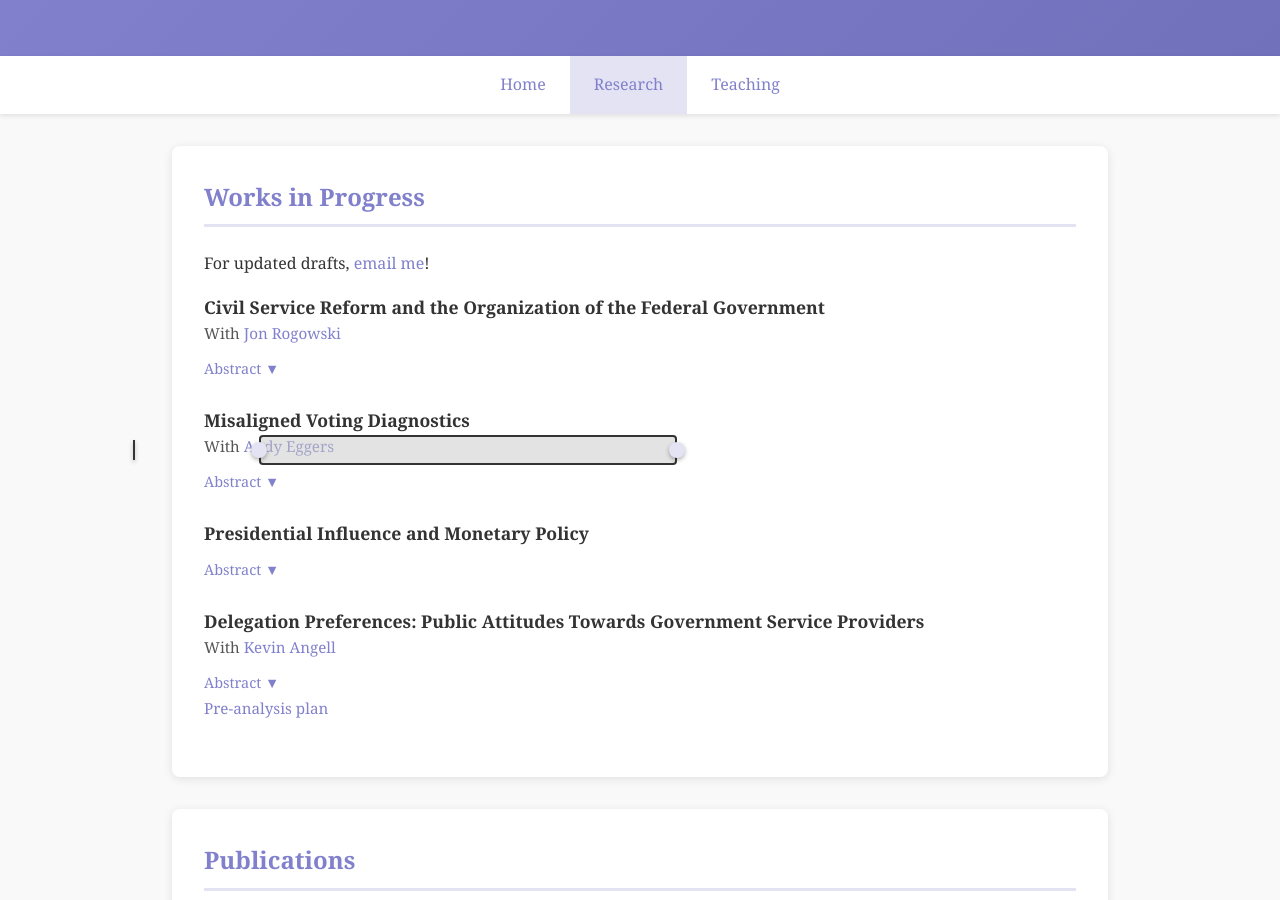
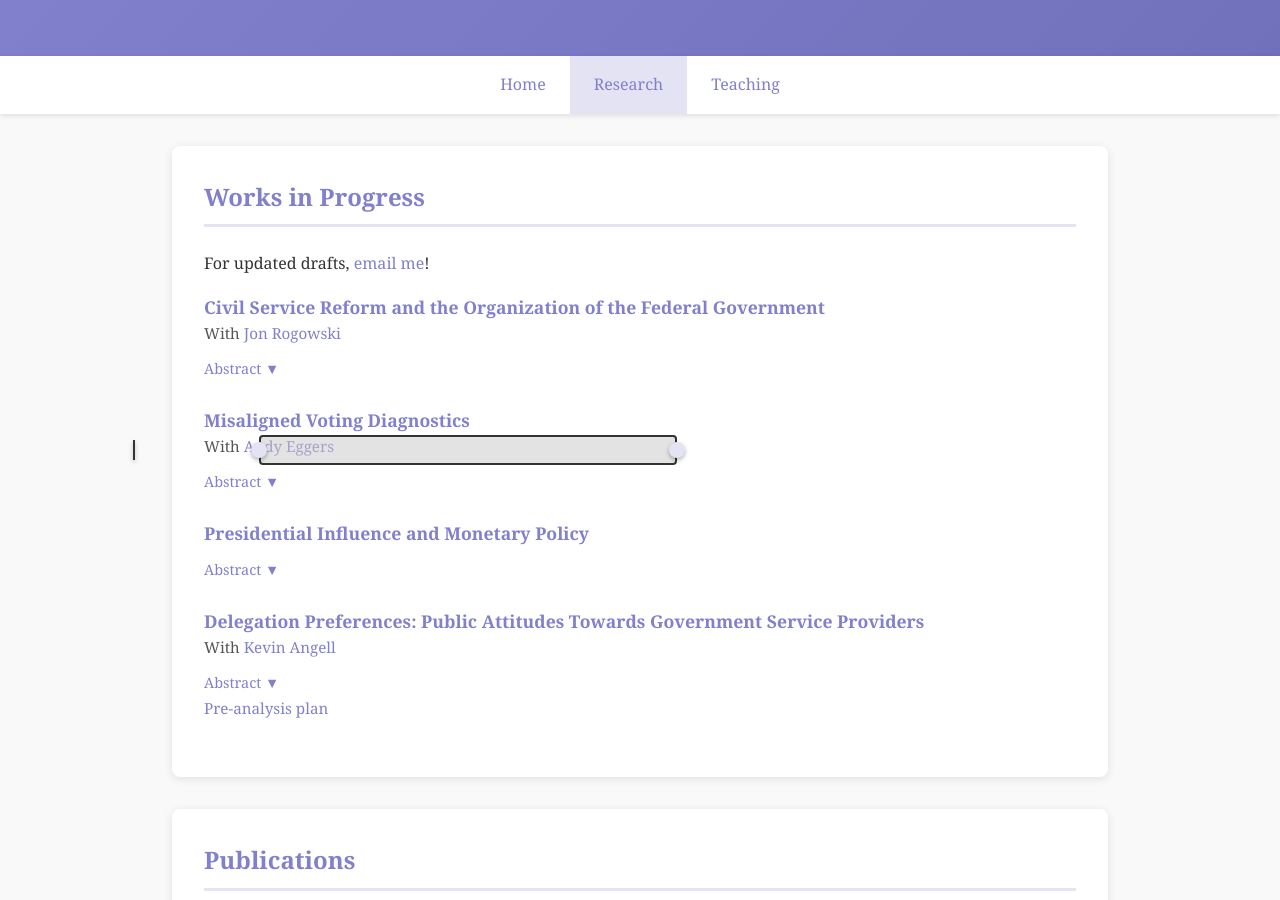
Before and after one commit to L-Cain/L-Cain.github.io, a Jekyll site: the page built from research.md, in a window 1280 px wide and 900 px high. Built offline with Jekyll 4.4.1, drawn with Linux system fonts in a browser that asks for light colours; our own code applies the rules of GitHub Pages for plain Markdown files.

Commit message:
Update research.md

```diff
--- a/research.md
+++ b/research.md
@@ -2,7 +2,7 @@
   <h2 style = "font-size: 1.5rem;">Works in Progress</h2>
   <p>For updated drafts, <a href="mailto:lhcain@uchicago.edu">email me</a>!</p>
   <div style="margin-bottom: 1.5rem;">
-    <a target="_blank" class="paper-title" style="font-size: 1.1rem; font-weight: 600; ; text-decoration: none;">Civil Service Reform and the Organization of the Federal
+    <a target="_blank" style="font-size: 1.1rem; font-weight: 600; ; text-decoration: none;">Civil Service Reform and the Organization of the Federal
 Government</a>
     <br>
     <span style="font-size: 0.95rem; color: #555;">With <a href="https://coauthor1website.com">Jon Rogowski</a>
@@ -15,7 +15,7 @@ Government</a>
   </div>
 
    <div style="margin-bottom: 1.5rem;">
-    <a target="_blank" class="paper-title" style="font-size: 1.1rem; font-weight: 600; ; text-decoration: none;">Misaligned Voting Diagnostics</a>
+    <a target="_blank" style="font-size: 1.1rem; font-weight: 600; ; text-decoration: none;">Misaligned Voting Diagnostics</a>
     <br>
     <span style="font-size: 0.95rem; color: #555;">With <a href="https://coauthor1website.com">Andy Eggers </a></span>
 <br>
@@ -26,7 +26,7 @@ Government</a>
   </div>
 
    <div style="margin-bottom: 1.5rem;">
-    <a target="_blank" class="paper-title" style="font-size: 1.1rem; font-weight: 600; ; text-decoration: none;">Presidential Influence and Monetary Policy</a>
+    <a target="_blank" style="font-size: 1.1rem; font-weight: 600; ; text-decoration: none;">Presidential Influence and Monetary Policy</a>
     <br>
     <button onclick="var a=this.nextElementSibling;a.style.display=a.style.display==='block'?'none':'block';this.textContent=this.textContent==='Abstract ▼'?'Abstract ▲':'Abstract ▼';" style="margin-top:0.5rem;background:none;border:none;color:#8080cc;padding:0.25rem 0;cursor:pointer;font-family:inherit;font-size:0.9rem;">Abstract ▼</button>
     <div style="display:none;margin-top:0.75rem;padding:1rem;background:#f0f0f8;border-left:3px solid #8080cc;border-radius:0 4px 4px 0;">
@@ -35,7 +35,7 @@ Government</a>
   </div>
 
    <div style="margin-bottom: 1.5rem;">
-    <a target="_blank" class="paper-title" style="font-size: 1.1rem; font-weight: 600; ; text-decoration: none;">Delegation Preferences: Public Attitudes Towards Government Service Providers
+    <a target="_blank" style="font-size: 1.1rem; font-weight: 600; ; text-decoration: none;">Delegation Preferences: Public Attitudes Towards Government Service Providers
 </a>
     <br>
     <span style="font-size: 0.95rem; color: #555;">With <a href="https://coauthor1website.com">Kevin Angell </a></span>
```
